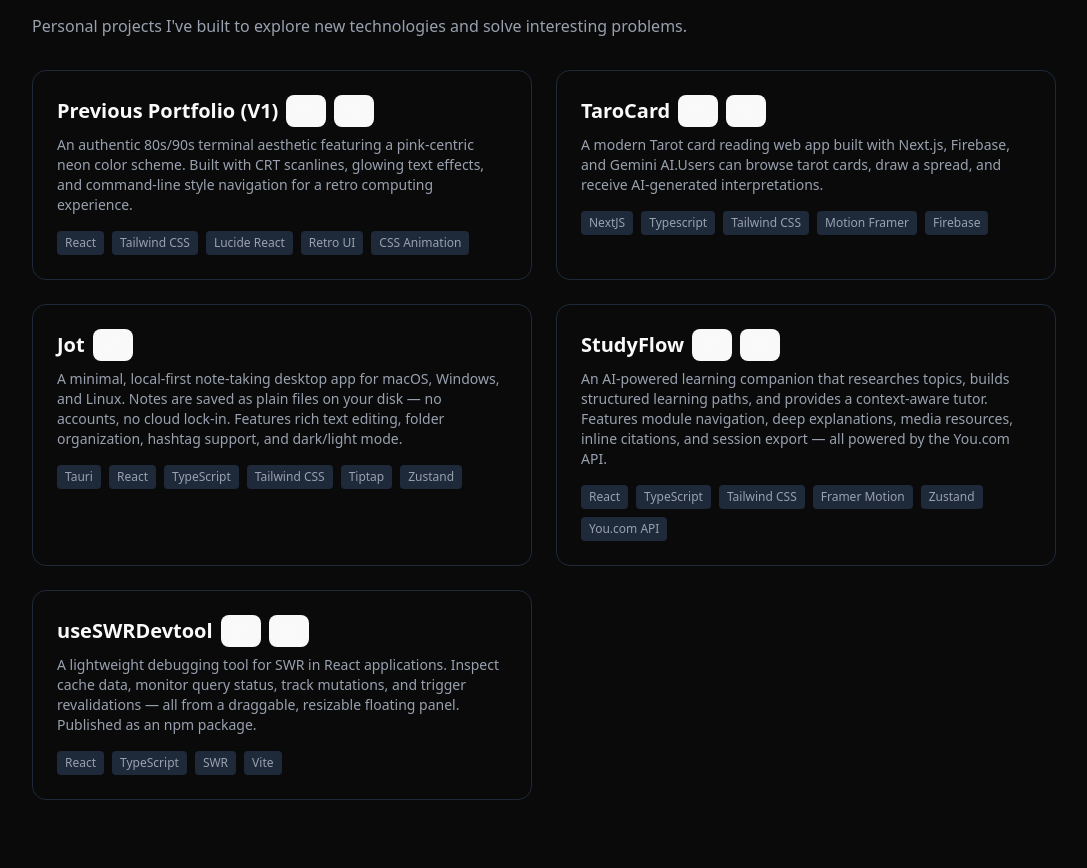
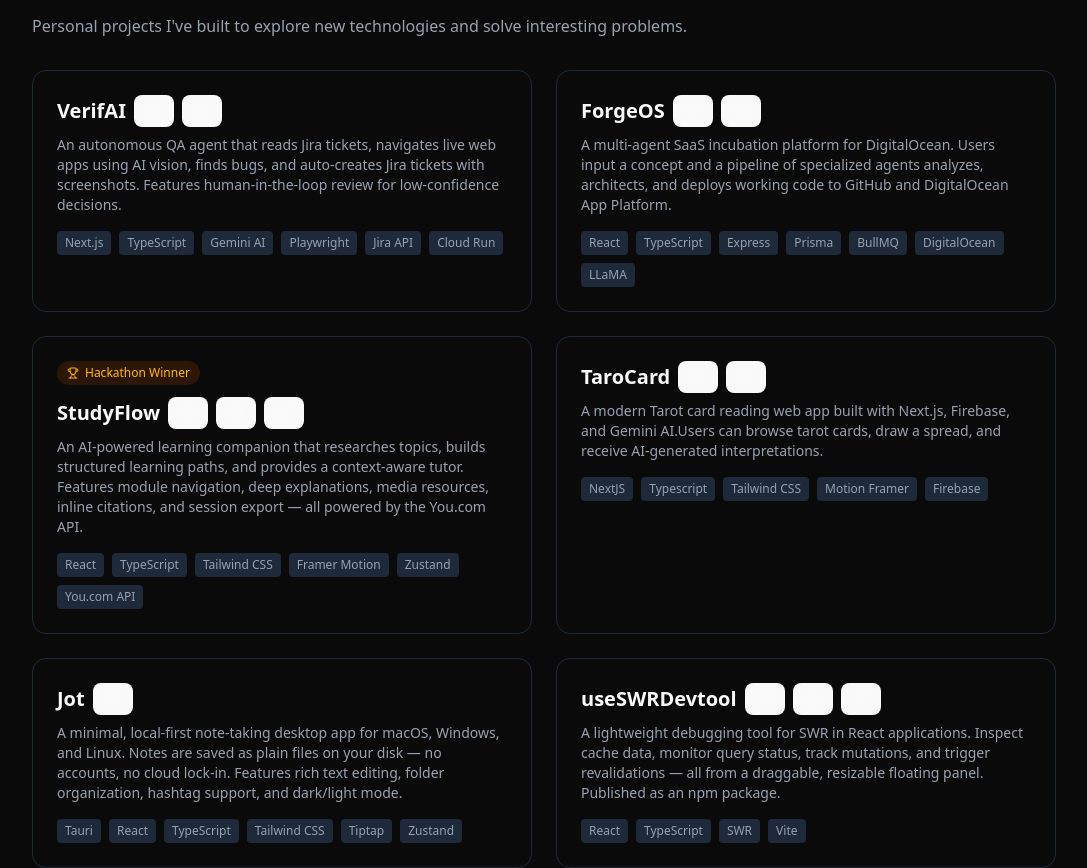
Before and after one commit to phamthanhhang208/portfolio-v2, a React (Vite) app: page / in a window 1280 px wide. Shown: the part 3961-4829 px from the top of the page, without its empty margins (96-1183 px from the left). Built offline with nearby package versions, Linux system fonts and the light colour scheme.

Commit message:
update projects

```diff
--- a/src/components/section/Project.tsx
+++ b/src/components/section/Project.tsx
@@ -1,4 +1,4 @@
-import { Github, Globe } from "lucide-react";
+import { ExternalLink, Github, Globe, Trophy } from "lucide-react";
 import { useTheme } from "../theme-provider";
 import { sideProjects } from "@/data";
 import { Button } from "../ui/button";
@@ -30,6 +30,12 @@ export const Project = () => {
                   : "border-gray-200 hover:border-gray-300 hover:shadow-md"
               }`}
             >
+              {"badge" in project && project.badge && (
+                <div className="flex items-center gap-1.5 mb-3 w-fit px-2.5 py-1 rounded-full bg-amber-100 text-amber-700 dark:bg-amber-900/30 dark:text-amber-400 text-xs font-medium">
+                  <Trophy className="w-3 h-3" />
+                  {project.badge}
+                </div>
+              )}
               <div className="flex items-start justify-between mb-2">
                 <h4 className="text-xl font-semibold flex items-center gap-2">
                   {project.title}
@@ -55,18 +61,20 @@ export const Project = () => {
                       </a>
                     </Button>
                   )}
+                  {"customLinks" in project &&
+                    project.customLinks?.map((cl, i) => (
+                      <Button key={i} variant="ghost" size="sm">
+                        <a
+                          href={cl.url}
+                          target="_blank"
+                          rel="noopener noreferrer"
+                          title={cl.label}
+                        >
+                          <ExternalLink />
+                        </a>
+                      </Button>
+                    ))}
                 </h4>
-                {/* {project.type && (
-                  <span
-                    className={`text-xs px-2 py-1 rounded-full ${
-                      isDarkMode
-                        ? "bg-blue-900/30 text-blue-300"
-                        : "bg-blue-100 text-blue-700"
-                    }`}
-                  >
-                    {project.type}
-                  </span>
-                )} */}
               </div>
 
               <p
--- a/src/data/sideProject.ts
+++ b/src/data/sideProject.ts
@@ -1,18 +1,59 @@
 export const sideProjects = [
   {
-    title: "Previous Portfolio (V1)",
+    title: "VerifAI",
     description:
-      "An authentic 80s/90s terminal aesthetic featuring a pink-centric neon color scheme. Built with CRT scanlines, glowing text effects, and command-line style navigation for a retro computing experience.",
+      "An autonomous QA agent that reads Jira tickets, navigates live web apps using AI vision, finds bugs, and auto-creates Jira tickets with screenshots. Features human-in-the-loop review for low-confidence decisions.",
+    tags: [
+      "Next.js",
+      "TypeScript",
+      "Gemini AI",
+      "Playwright",
+      "Jira API",
+      "Cloud Run",
+    ],
+    type: "Personal Project",
+    link: "https://verifai-web-ashy.vercel.app",
+    github: "https://github.com/phamthanhhang208/verifai",
+  },
+  {
+    title: "ForgeOS",
+    description:
+      "A multi-agent SaaS incubation platform for DigitalOcean. Users input a concept and a pipeline of specialized agents analyzes, architects, and deploys working code to GitHub and DigitalOcean App Platform.",
     tags: [
       "React",
+      "TypeScript",
+      "Express",
+      "Prisma",
+      "BullMQ",
+      "DigitalOcean",
+      "LLaMA",
+    ],
+    type: "Personal Project",
+    link: "https://forgeos-8k8r6.ondigitalocean.app/",
+    github: "https://github.com/phamthanhhang208/forgeOS",
+  },
+  {
+    title: "StudyFlow",
+    description:
+      "An AI-powered learning companion that researches topics, builds structured learning paths, and provides a context-aware tutor. Features module navigation, deep explanations, media resources, inline citations, and session export — all powered by the You.com API.",
+    tags: [
+      "React",
+      "TypeScript",
       "Tailwind CSS",
-      "Lucide React",
-      "Retro UI",
-      "CSS Animation",
+      "Framer Motion",
+      "Zustand",
+      "You.com API",
     ],
-    link: "https://snippy-snbq.vercel.app/",
-    github: "https://github.com/phamthanhhang208/portfolio",
     type: "Personal Project",
+    badge: "Hackathon Winner",
+    link: "https://study-flow-jgy7.vercel.app/",
+    github: "https://github.com/phamthanhhang208/study-flow",
+    customLinks: [
+      {
+        label: "Devpost",
+        url: "https://devpost.com/software/studyflow-e8nxah",
+      },
+    ],
   },
   {
     title: "TaroCard",
@@ -33,29 +74,33 @@ export const sideProjects = [
     github: "https://github.com/phamthanhhang208/Jot",
   },
   {
-    title: "StudyFlow",
-    description:
-      "An AI-powered learning companion that researches topics, builds structured learning paths, and provides a context-aware tutor. Features module navigation, deep explanations, media resources, inline citations, and session export — all powered by the You.com API.",
-    tags: [
-      "React",
-      "TypeScript",
-      "Tailwind CSS",
-      "Framer Motion",
-      "Zustand",
-      "You.com API",
-    ],
-    type: "Personal Project",
-    link: "https://study-flow-jgy7.vercel.app/",
-    github: "https://github.com/phamthanhhang208/study-flow",
-  },
-  {
     title: "useSWRDevtool",
     description:
       "A lightweight debugging tool for SWR in React applications. Inspect cache data, monitor query status, track mutations, and trigger revalidations — all from a draggable, resizable floating panel. Published as an npm package.",
     tags: ["React", "TypeScript", "SWR", "Vite"],
     type: "Open Source",
-    link: "https://www.npmjs.com/package/swr-devtools-community",
+    link: "https://use-swr-devtools-community-demo.vercel.app/",
     github: "https://github.com/phamthanhhang208/useSWRdevtool",
+    customLinks: [
+      {
+        label: "npm",
+        url: "https://www.npmjs.com/package/swr-devtools-community",
+      },
+    ],
   },
-  // Add more personal side projects here in the future
+  {
+    title: "Previous Portfolio (V1)",
+    description:
+      "An authentic 80s/90s terminal aesthetic featuring a pink-centric neon color scheme. Built with CRT scanlines, glowing text effects, and command-line style navigation for a retro computing experience.",
+    tags: [
+      "React",
+      "Tailwind CSS",
+      "Lucide React",
+      "Retro UI",
+      "CSS Animation",
+    ],
+    link: "https://snippy-snbq.vercel.app/",
+    github: "https://github.com/phamthanhhang208/portfolio",
+    type: "Personal Project",
+  },
 ];
```
